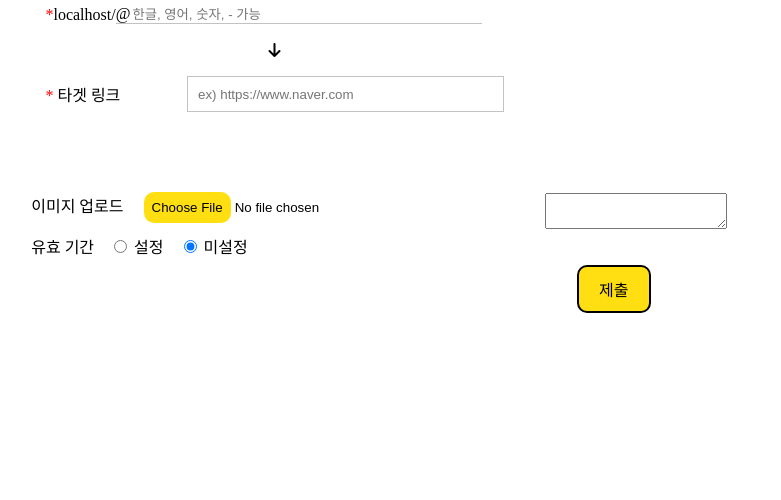
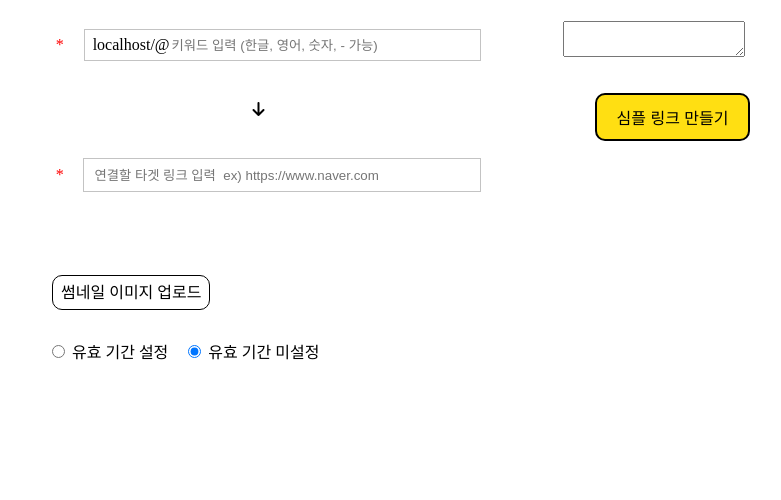
Before and after one commit to HGUfuzzing/TakeMe, a PHP site: page /write in a window 1280 px wide. Shown: the part 89-589 px from the top of the page, without its empty margins (44-825 px from the left). Run offline with PHP 8.4, Linux system fonts and the light colour scheme; the visitor is signed in with stand-in values (Sample User, id 1); data that the repository does not hold is empty; a stand-in replaces the project's code that opens the database connection; some libraries are stand-ins or nearby versions.

Commit message:
change read page layout

```diff
--- a/public/css/write.css
+++ b/public/css/write.css
@@ -2,25 +2,30 @@
     display: flex;
     width: 90vw;
     margin: auto;
-    align-items: center;
 }
 
 #block1{
-
+    margin: 1em;
 }
 #block2{
-    padding: 1em;
+    margin: 1em;
     width: 60%;
 }
 
 .highlight{
+    text-align: center;
+    line-height: 3rem;
     color:red;
+    width: 3rem;
+    height: 3rem;
+
 }
 
 .col {
     width: 50%;
     flex-direction: column;
 }
+
 
 #col2{
     margin-top: 2rem;
@@ -37,10 +42,8 @@
     z-index: 2;
 }
 
-.link-direct {
-    display: flex;
+.links-container {
     width: 100%;
-    flex-direction: column;
     align-items: center;
     margin-bottom: 5rem;
 }
@@ -57,23 +60,38 @@
     width: 90%;
 }
 
+.arrow {
+    width: 90%;
+    margin-top: 2rem;
+    margin-bottom: 2rem;
+    text-align: center;
+}
+
 .link-target-label {
     width: 8rem;
 }
 
 .link-keyword-container {
+    box-sizing: border-box;
     display: flex;
-    width: 80%;
-    border-bottom: solid 1px rgb(195, 195, 195);
+    align-items: center;
+    width: 90%;
+    height: 2rem;
+    border: solid 1px rgb(195, 195, 195);
     overflow: hidden;
+    padding-left: 0.5rem;
+}
+
+.keyword_check_msg {
+    padding-left: 3rem;
 }
 
 .link-target-container {
     display: flex;
-    width: 70%;
+    width: 90%;
     border: solid 1px rgb(195, 195, 195);
     overflow: hidden;
-    margin-left: 1rem;
+    height: 2rem;
 }
 
 .link-keyword {
@@ -85,13 +103,12 @@
     margin-left: 0.5rem;
     border:none;
     width: 90%;
-    height: 2rem;
 }
 
 #show-poster{
     object-fit: contain;
     width: 100%;
-    height: 100%;
+    height: 90%;
     border-radius: 10px;
     border: 3px solid black;
     background-color: white;
@@ -106,16 +123,26 @@
 }
 
 #keyword{
-    color:blue;
     font-weight: bold;
-    margin-left: 1rem;
 }
 
-/* input  */
-.input-block{
-    margin: 0.7rem;
+
+.file-input {
+    display: none;
 }
 
+.file-upload-button {
+    padding: 0.5rem;
+    border:none;
+    border-radius: 10px;
+    margin-left: 1rem;
+    border: 1px solid black;
+}
+
+.file-upload-button:hover{
+    cursor: pointer;
+    background-color: var(--accent-color);
+}
 
 input[type=text]:focus {
     outline: none;
@@ -128,17 +155,6 @@ input[type=date]{
 }
 input[type=radio]{
     margin-left: 1rem;
-}
-input[type=file]::-webkit-file-upload-button{
-    padding: 0.5rem;
-    border:none;
-    background-color: var(--accent-color);
-    border-radius: 10px;
-    margin-left: 1rem;
-}
-
-input[type=file]::-webkit-file-upload-button:hover{
-    cursor: pointer;
 }
 
 #editor-container {
@@ -173,20 +189,20 @@ input[type=file]::-webkit-file-upload-button:hover{
     clear: both;
 }
 
-#eventdatetime-container { display: block; margin: 1em; }
+#eventdatetime-container {
+    display: block;
+    margin: 1em;
+}
 
 @media only screen and (max-width: 768px){
     #post-area{
         flex-direction: column;
     }
-    #post-area div{
+    #block1{
         width: 100%;
     }
-    #col1{
-        object-fit: contain;
-    }
-    #col1 div{
-        margin: 10px 0;
+    #block2 {
+        width: 100%;
     }
     #col2{
         pointer-events: none;
@@ -217,6 +233,9 @@ input[type=file]::-webkit-file-upload-button:hover{
         width: 100%;
 
     }
+    #preview-img {
+        visibility: hidden;
+    }
     input[type=text]{
         width: 100%;
     }
--- a/public/js/write.js
+++ b/public/js/write.js
@@ -3,7 +3,7 @@ const file = document.getElementById('file-input');
 const imgContainer = document.getElementById('col2');
 const previewImage = document.getElementById('show-poster');
 const previewMessage = document.getElementById('preview-img');
-const keywordInput = document.getElementById('link-keyword-input');
+const keywordInput = document.querySelector('.link-keyword');
 const keywordCheckMessage = document.querySelector('.keyword_check_msg');
 const eventDateTime = document.getElementById('eventdatetime-container');
 const beginDate = document.getElementById('begin_date');
@@ -35,8 +35,8 @@ file.addEventListener('change', function(){
         previewMessage.style.display = 'block';
 
         reader.addEventListener('load', function(){
-            imgContainer.style.visibility = 'visible';
-            previewImage.style.visibility = 'visible';
+            imgContainer.style.display = 'block';
+            previewImage.style.display = 'block';
             previewImage.setAttribute('src', this.result);
         });
         reader.readAsDataURL(f);
--- a/views/write.view.php
+++ b/views/write.view.php
@@ -13,72 +13,71 @@
 
     <div id="block1" class="col">
         <div id="col1">
-            <div class="link-direct">
+            <div class="links-container ">
+                <div class="keyword_check_msg"> </div>
+
                 <div class="link-keyword-wrapper">
-                    <span class="highlight">*</span> <?=$_SERVER['HTTP_HOST']?>/
+                    <span class="highlight">*</span>
                     <div class="link-keyword-container">
                         <?php if($action === 'post/edit'): ?>
-                            <label class="post-label">
-                                나의 주소
-                            </label>
-                            <label id="keyword">http://gohandong.cafe24.com/@<?=$post->link_keyword?></label>
+                            <label id="keyword"><?=$_SERVER['HTTP_HOST']?>/@<?=$post->link_keyword?></label>
                         <?php else: ?>
-                            @<input type="text" id="link-keyword-input" class="link-keyword" name="link-keyword-input" placeholder="한글, 영어, 숫자, - 가능" required>
+                            <?=$_SERVER['HTTP_HOST']?>/@<input type="text" class="link-keyword" name="link-keyword-input" placeholder="키워드 입력 (한글, 영어, 숫자, - 가능)" required>
                         <?php endif; ?>
                     </div>
                 </div>
 
-                <div class="keyword_check_msg"></div>
 
-                <br>
-                <i class="fas fa-arrow-down"></i>
-                <br>
+                <div class="arrow">
+                    <i class="fas fa-arrow-down"></i>
+                </div>
 
                 <div class="link-target-wrapper">
-                    <label class="link-target-label">
-                        <span class="highlight">*</span> 타겟 링크
-                    </label>
+                    <span class="highlight">*</span>
                     <div class="link-target-container">
-                        <input type="text" class="link-target" name="url-input" value="<?=$post->link?>" placeholder="ex) https://www.naver.com" required>
+                        <input type="text" class="link-target" name="url-input" value="<?=$post->link?>" placeholder="연결할 타겟 링크 입력  ex) https://www.naver.com" required>
                     </div>
                 </div>
+
+
             </div>
 
             <div class="input-block" id="file-upload">
-                <label class="post-label">이미지 업로드 </label>
-                <input type='file' id='file-input' name='file-input' accept="image/*">
+                <label for="file-input" class="file-upload-button">썸네일 이미지 업로드</label>
+                <input type="file" id="file-input" class="file-input" accept="image/*" >
             </div>
-
+            <br><br>
             <div class="input-block">
-                <label class="post-label">유효 기간</label>
-                <input type="radio" id="set-eventdate" name="eventdate" onclick="showDate()" <?php if($post->begin_date !== null) echo "checked"?>> <label class="option">설정</label>
-                <input type="radio" id="unset-eventdate" name="eventdate" onclick="showNone()" <?php if($post->begin_date === null) echo "checked"?>> <label class="option">미설정</label>
+                <input type="radio" id="set-eventdate" name="eventdate" onclick="showDate()" <?php if($post->begin_date !== null) echo "checked"?>> <label class="option">유효 기간 설정</label>
+                <input type="radio" id="unset-eventdate" name="eventdate" onclick="showNone()" <?php if($post->begin_date === null) echo "checked"?>> <label class="option">유효 기간 미설정</label>
 
                 <div id="eventdatetime-container">
                     <label class="post-label"><span class="highlight">*</span> 시작</label>
-                    <input type="date" class="date-input" id="begin_date" name="begin_date" value="<?=$post->e_begin_date?>" required> <br><br>
+                    <input type="date" class="date-input" id="begin_date" name="begin_date" value="<?=$post->e_begin_date?>" required> <br>
                     <label class="post-label"><span class="highlight">*</span> 종료</label>
                     <input type="date" class="date-input" id="end_date" name="end_date" value="<?=$post->e_end_date?>" required>
                 </div>
             </div>
         </div>
-            <?php if($post->image_path != ''): ?>
-                <div id = "col2" class="input-block">
+        <?php if($post->image_path != ''): ?>
+            <div id = "col2" class="input-block">
                 <span id="preview-img" style= "display:block; text-align:center;">게시글 사이즈 보기</span>
                 <img id="show-poster" style="background-color:white" src="<?=$post->image_path?>" alt="no-image"/>
-            <?php else: ?>
-                <div id="col2" style="visibility:hidden;" class="input-block">
+            </div>
+        <?php else: ?>
+            <div id="col2" style="display:none;" class="input-block">
                 <span id="preview-img" style= "display:none; text-align:center;">게시글 사이즈 보기</span>
-                <img id="show-poster" style= "visibility:hidden;" alt="no img"></img>
-            <?php endif; ?>
-        </div>
+                <img id="show-poster" style= "display:none;" alt="no img"></img>
+            </div>
+        <?php endif; ?>
+
     </div>
     <div id='block2'>
         <div id="editor-container">
             <textarea name="editor" id="editor"><?=$post->content?></textarea>
         </div>
         <div class="row">
-            <button type="button" id="submit-button">제출</button>
+            <button type="button" id="submit-button">심플 링크 만들기</button>
             <!-- <input type="submit" id="tmp-button" name="tmp-button" value="임시저장"> -->
         </div>
     </div>
```
